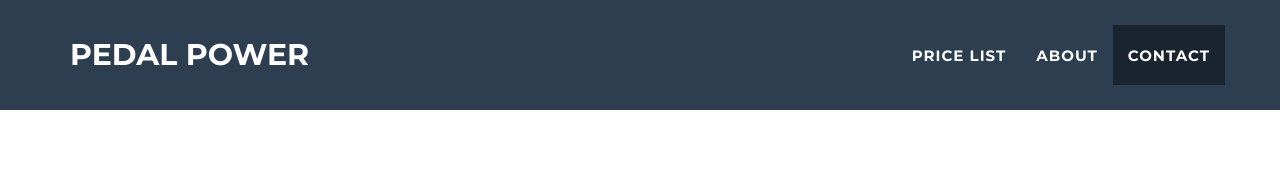
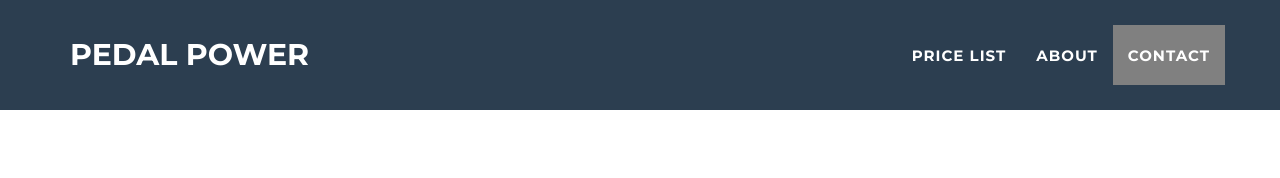
Before and after one commit to chrishey/PedalPowerMarple, a website: page index.html in a window 1280 px wide. Shown: the top 178 px of the page. Drawn offline with nearby package versions, Linux system fonts and the light colour scheme.

Commit message:
Hover for the top menu made dark grey

```diff
--- a/less/freelancer.less
+++ b/less/freelancer.less
@@ -151,6 +151,10 @@ header {
 			}
 		}
 	}
+}
+
+.navbar-default .navbar-nav>.active>a, .navbar-default .navbar-nav>.active>a:hover, .navbar-default .navbar-nav>.active>a:focus{
+	background: @gray-darker;
 }
 
 .navbar-default,
--- a/less/variables.less
+++ b/less/variables.less
@@ -3,3 +3,4 @@
 @brand-primary: #2C3E50;
 @brand-success: #FFF;
 @gray-lighter: lighten(#000, 93.5%);
+@gray-darker: lighten(#000, 50%);
```
Also changed, not shown: css/freelancer.css.
